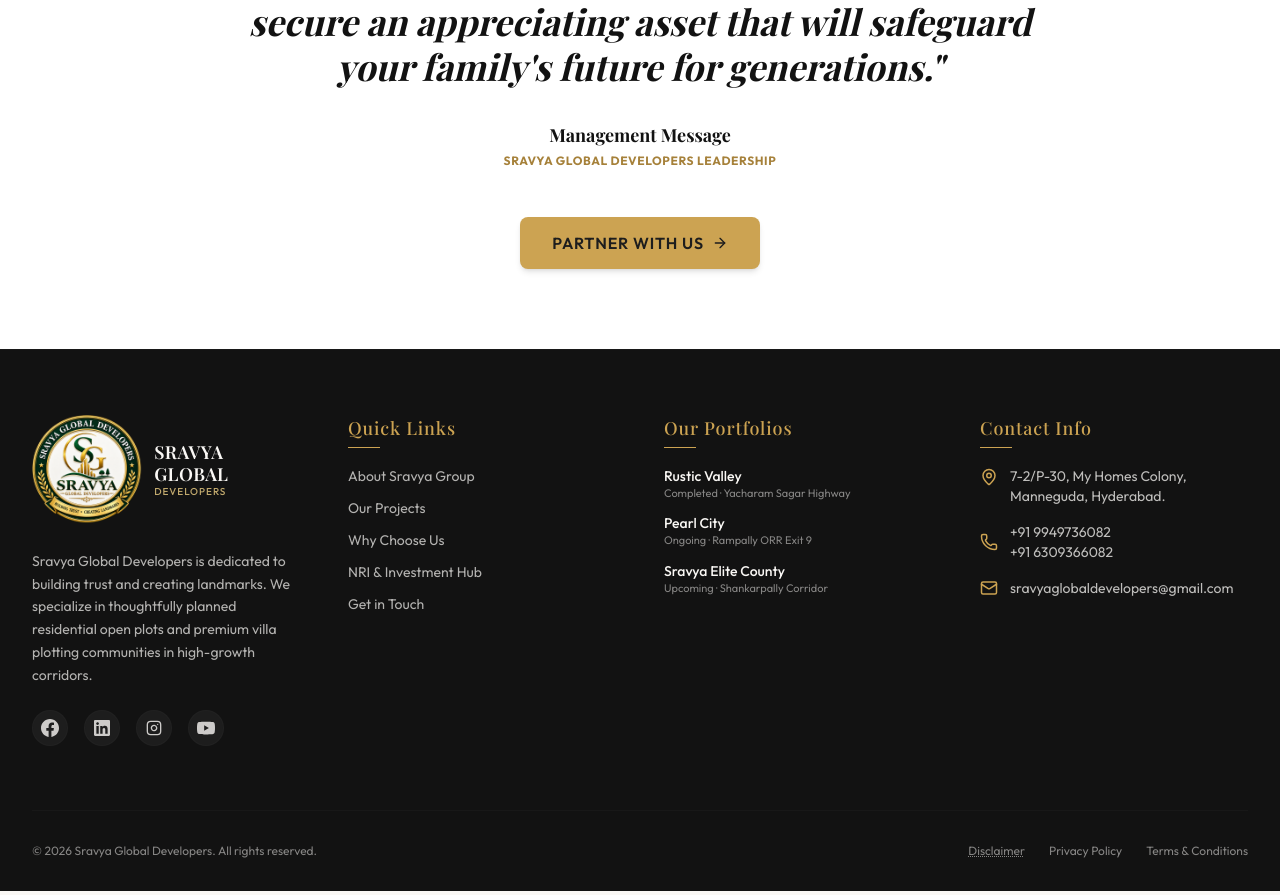
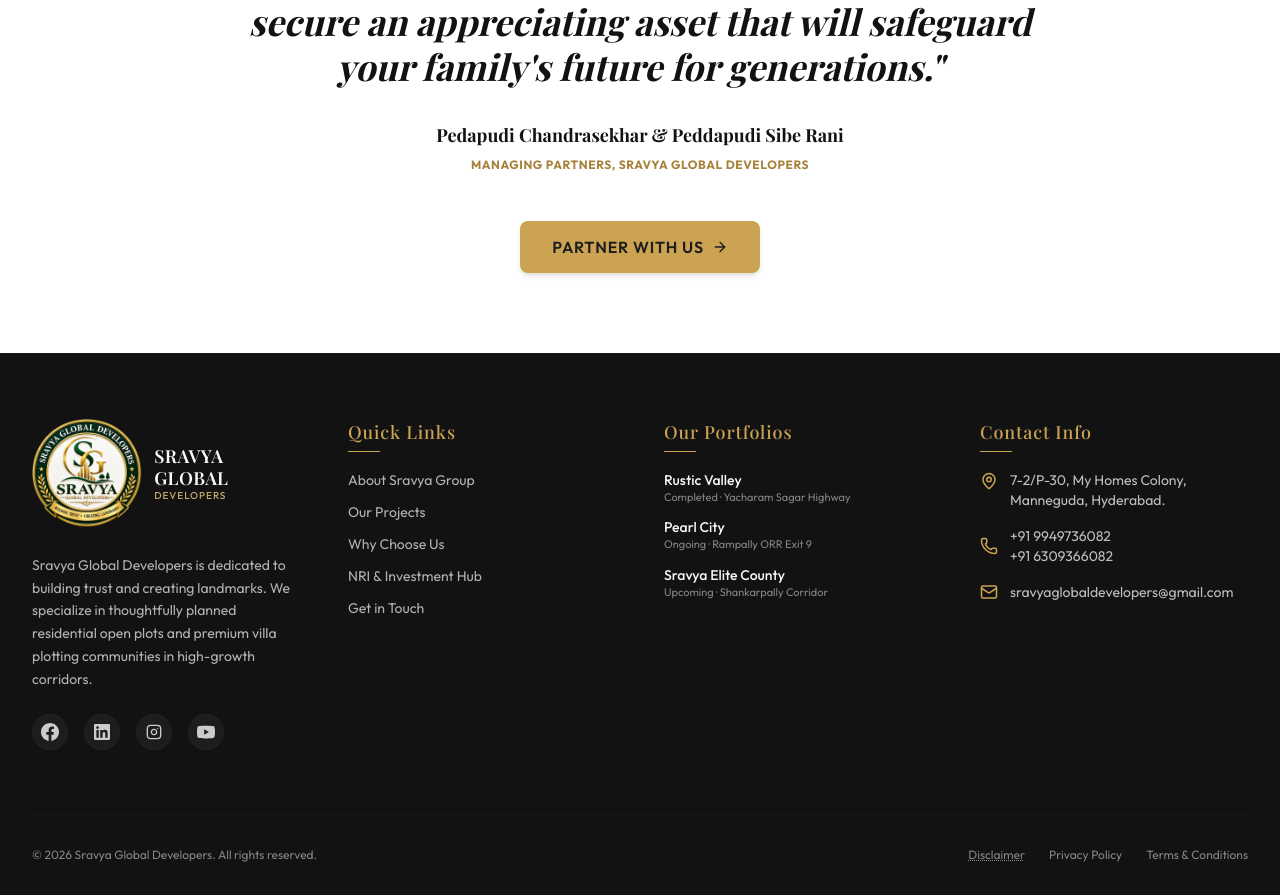
Before and after one commit to dls9494/SRAVYA-DEVELOPERS, a Next.js app: page /about in a window 1280 px wide. Shown: the part 1840-2735 px from the top of the page. Built offline with nearby package versions, Linux system fonts and the light colour scheme; a web font is replaced by a local one.

Commit message:
Add official partner names to leadership and registration details to disclaimer modal from pdf

```diff
--- a/src/app/about/page.tsx
+++ b/src/app/about/page.tsx
@@ -160,10 +160,10 @@
             "We do not merely sell plots of land. We help you secure an appreciating asset that will safeguard your family's future for generations."
           </h2>
 
-          <div className="space-y-1">
-            <h4 className="font-serif text-lg font-bold text-primary-950">Management Message</h4>
+          <div className="space-y-2">
+            <h4 className="font-serif text-lg font-bold text-primary-950">Pedapudi Chandrasekhar & Peddapudi Sibe Rani</h4>
             <p className="text-xs text-gold-600 font-bold uppercase tracking-wider">
-              Sravya Global Developers Leadership
+              Managing Partners, Sravya Global Developers
             </p>
           </div>
 
--- a/src/components/DisclaimerModal.tsx
+++ b/src/components/DisclaimerModal.tsx
@@ -71,7 +71,7 @@
             {/* Content */}
             <div className="text-sm text-charcoal/80 leading-relaxed space-y-4 max-h-[60vh] overflow-y-auto pr-2">
               <p>
-                The information provided on this website for **Sravya Global Developers** is for general informational and marketing purposes only. It does not constitute a legal offering, investment advice, or financial recommendation.
+                The information provided on this website for **Sravya Global Developers** (Registered Firm No: 791 of 2026, Government of Telangana) is for general informational and marketing purposes only. It does not constitute a legal offering, investment advice, or financial recommendation.
               </p>
               <p>
                 All specifications, project details, plots sizes, pricing structures, layouts, connectivity statistics, RERA numbers, and landmark distance references are illustrative placeholders and subject to modification without prior notice. The final designs, area specifications, and prices will be specified in the agreement of sale.
```
